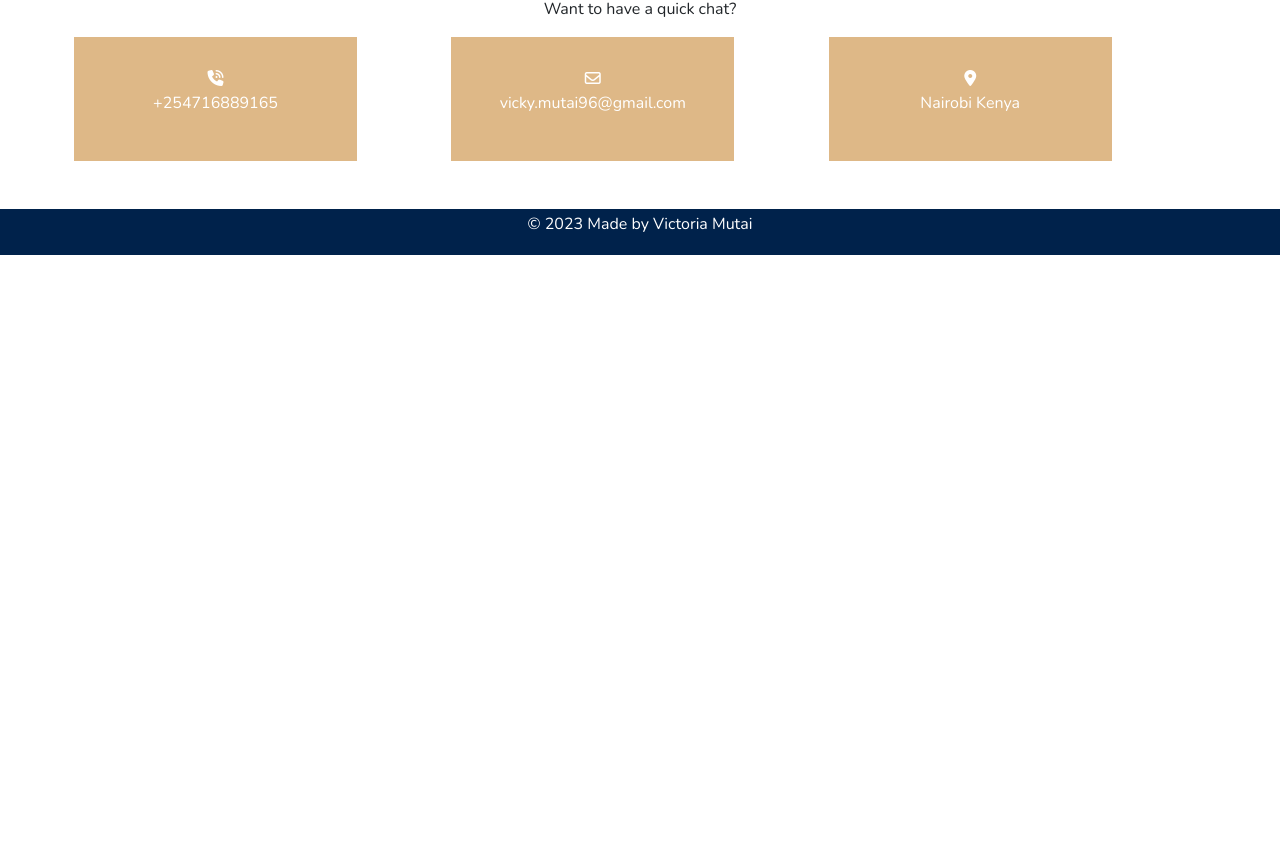
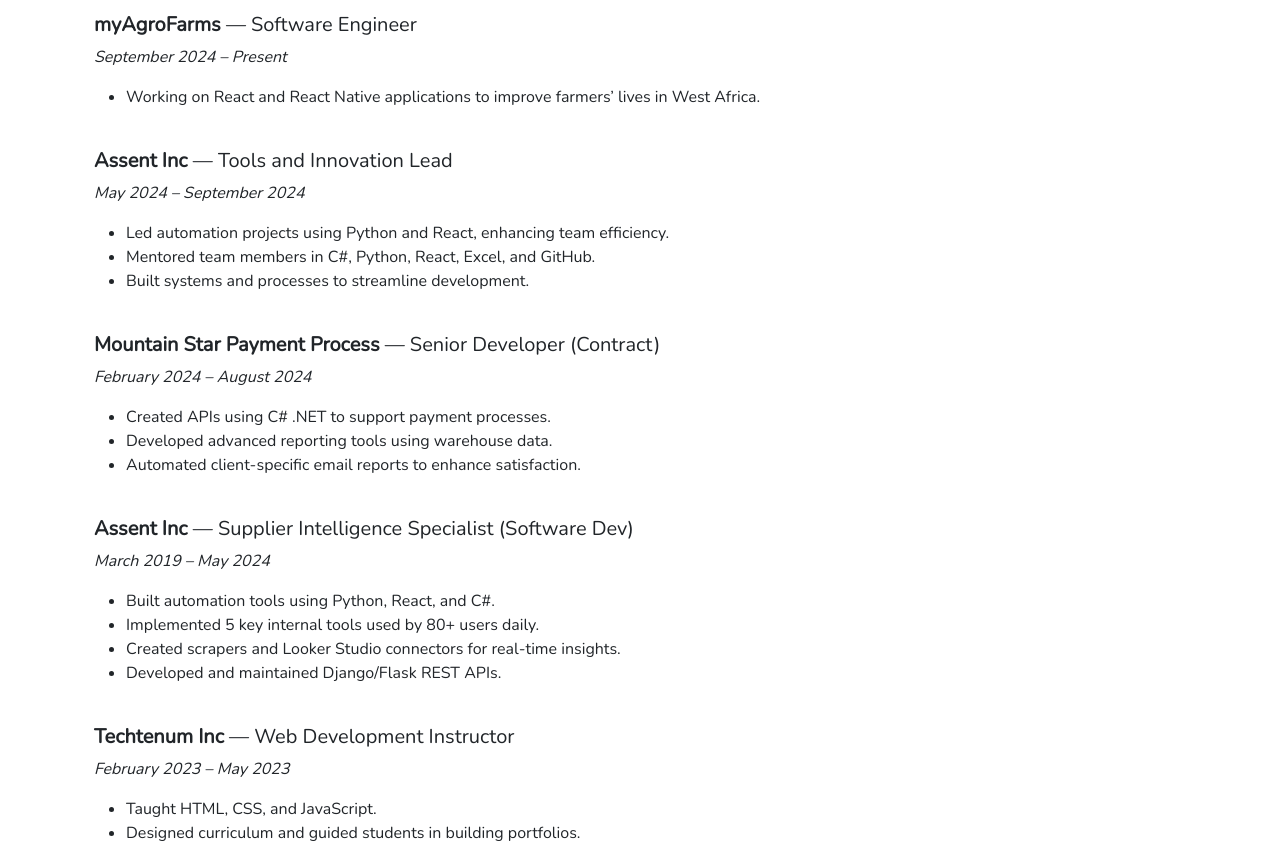
Before and after one commit to VickyMutai/VickyMutai.github.io, an Angular app: page / in a window 1280 px wide. Shown: the part 1592-2440 px from the top of the page. Before the commit the page ends 1847 px from the top, so only its background shows below. Built offline with nearby package versions, Linux system fonts and the light colour scheme.

Commit message:
Update work experience

```diff
--- a/src/app/app.component.html
+++ b/src/app/app.component.html
@@ -25,6 +25,9 @@
         </li>
         <li class="nav-item">
           <a class="nav-link active" href="#projects">Projects</a>
+        </li>
+        <li class="nav-item">
+          <a class="nav-link active" href="#experience">Work Experience</a>
         </li>
         <li class="nav-item">
           <a class="nav-link active" href="#contact">Contact</a>
@@ -218,6 +221,88 @@
       </div>
     </div>
   </div>
+  <div class="experience mt-5 mb-5" id="experience">
+    <h2 class="text-center fw-bolder">Work Experience</h2>
+    <div class="container mt-4">
+      <div class="row mb-4">
+        <div class="col">
+          <h5><b>myAgroFarms</b> — Software Engineer</h5>
+          <p><i>September 2024 – Present</i></p>
+          <ul>
+            <li>
+              Working on React and React Native applications to improve farmers’
+              lives in West Africa.
+            </li>
+          </ul>
+        </div>
+      </div>
+
+      <div class="row mb-4">
+        <div class="col">
+          <h5><b>Assent Inc</b> — Tools and Innovation Lead</h5>
+          <p><i>May 2024 – September 2024</i></p>
+          <ul>
+            <li>
+              Led automation projects using Python and React, enhancing team
+              efficiency.
+            </li>
+            <li>
+              Mentored team members in C#, Python, React, Excel, and GitHub.
+            </li>
+            <li>Built systems and processes to streamline development.</li>
+          </ul>
+        </div>
+      </div>
+
+      <div class="row mb-4">
+        <div class="col">
+          <h5>
+            <b>Mountain Star Payment Process</b> — Senior Developer (Contract)
+          </h5>
+          <p><i>February 2024 – August 2024</i></p>
+          <ul>
+            <li>Created APIs using C# .NET to support payment processes.</li>
+            <li>Developed advanced reporting tools using warehouse data.</li>
+            <li>
+              Automated client-specific email reports to enhance satisfaction.
+            </li>
+          </ul>
+        </div>
+      </div>
+
+      <div class="row mb-4">
+        <div class="col">
+          <h5>
+            <b>Assent Inc</b> — Supplier Intelligence Specialist (Software Dev)
+          </h5>
+          <p><i>March 2019 – May 2024</i></p>
+          <ul>
+            <li>Built automation tools using Python, React, and C#.</li>
+            <li>Implemented 5 key internal tools used by 80+ users daily.</li>
+            <li>
+              Created scrapers and Looker Studio connectors for real-time
+              insights.
+            </li>
+            <li>Developed and maintained Django/Flask REST APIs.</li>
+          </ul>
+        </div>
+      </div>
+
+      <div class="row mb-4">
+        <div class="col">
+          <h5><b>Techtenum Inc</b> — Web Development Instructor</h5>
+          <p><i>February 2023 – May 2023</i></p>
+          <ul>
+            <li>Taught HTML, CSS, and JavaScript.</li>
+            <li>
+              Designed curriculum and guided students in building portfolios.
+            </li>
+          </ul>
+        </div>
+      </div>
+    </div>
+  </div>
+
   <div class="contact mt-5 mb-5" id="contact">
     <h2 class="text-center fw-bolder">Lets Talk</h2>
     <p class="text-center">Want to have a quick chat?</p>
```
